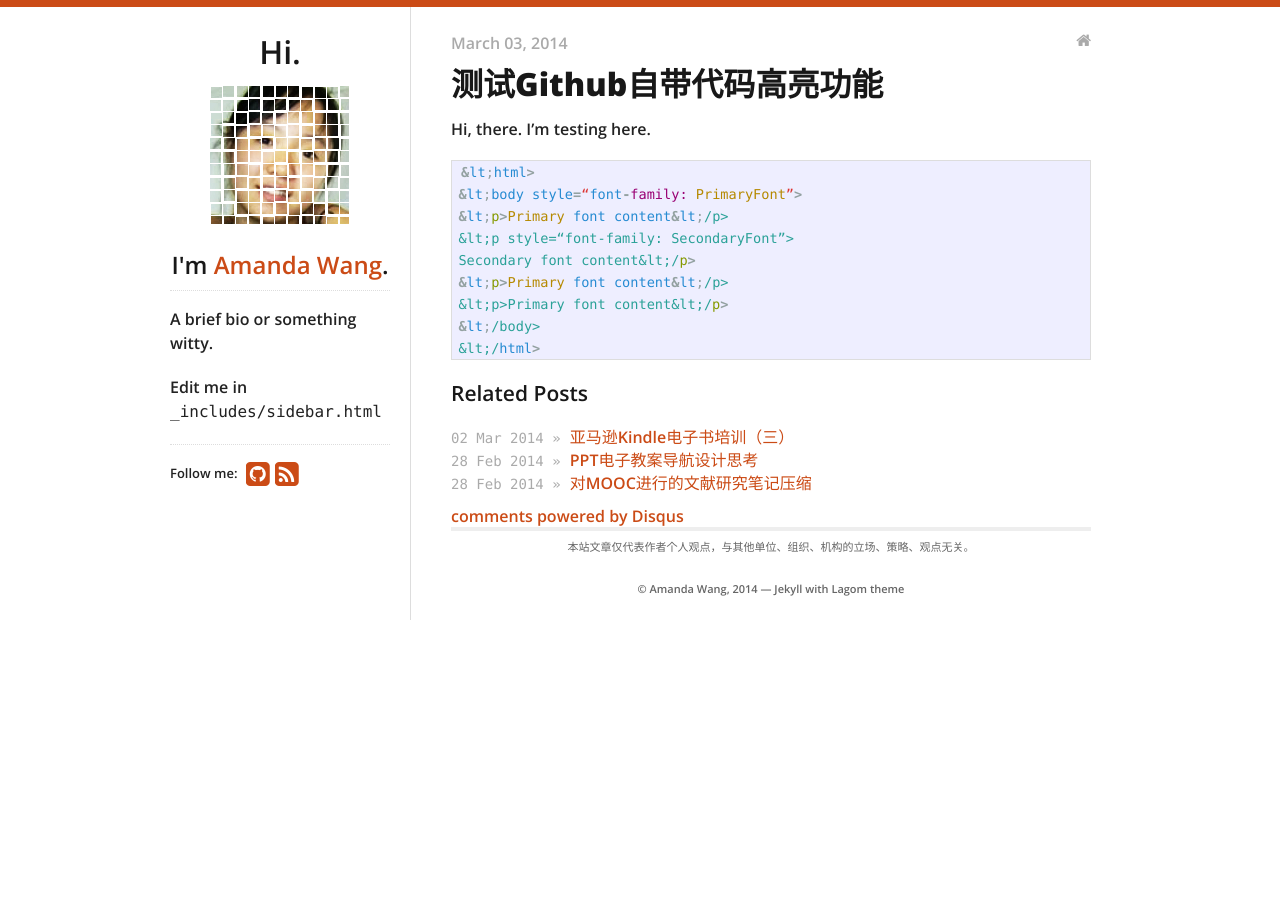
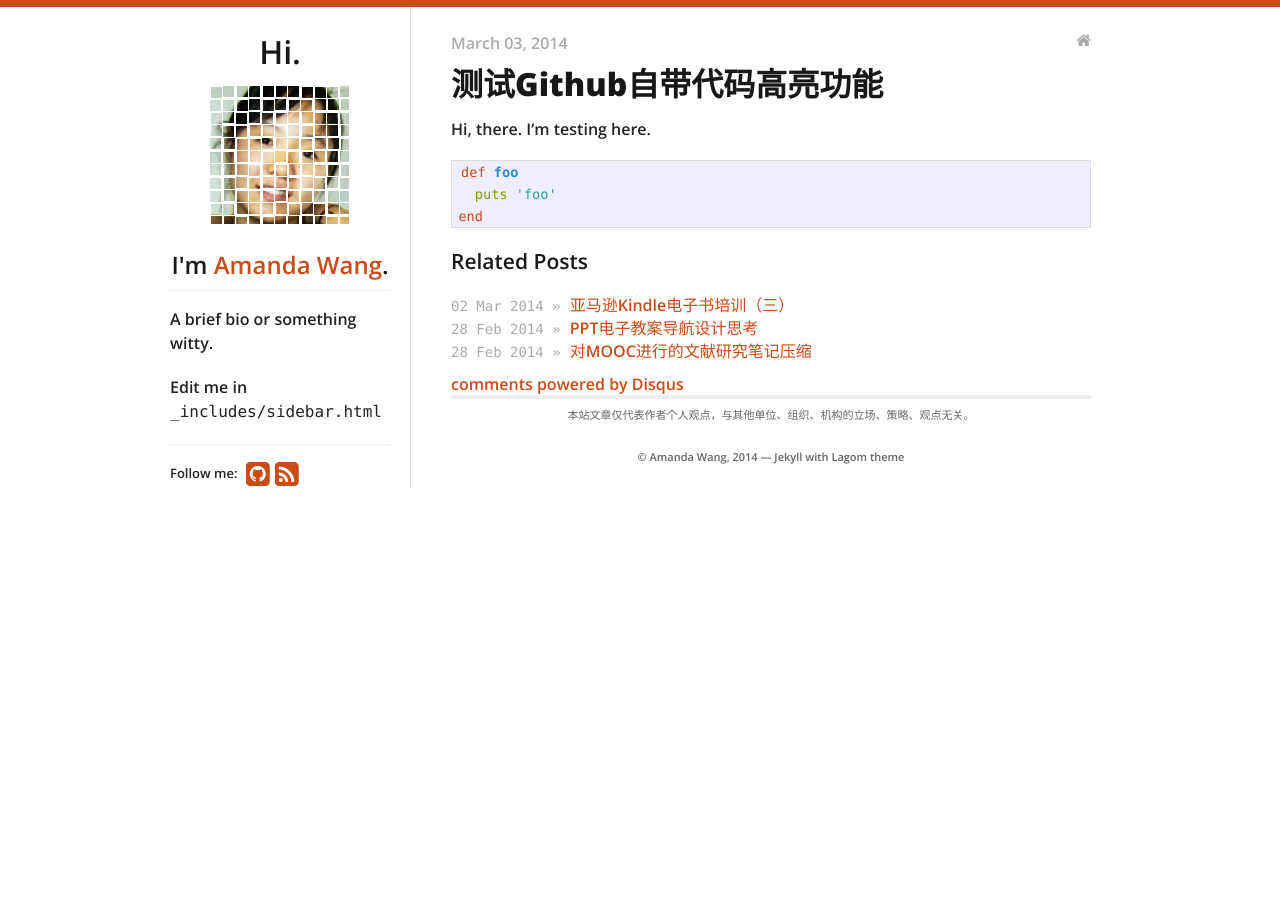
Before and after one commit to fantaghiro/fantaghiro.github.io, a Jekyll site: the page built from _posts/2014-03-03-code-highlight-testing.markdown, in a window 1280 px wide. Built offline with Jekyll 4.4.1, drawn with Linux system fonts in a browser that asks for light colours; nearby versions of some CDN libraries; comment, search, counter and statistics services are not loaded.

Commit message:
Update 2014-03-03-code-highlight-testing.markdown

```diff
--- a/_posts/2014-03-03-code-highlight-testing.markdown
+++ b/_posts/2014-03-03-code-highlight-testing.markdown
@@ -9,13 +9,7 @@ tags:
 Hi, there. I'm testing here.
 
 {% highlight ruby %}
-&lt;html>
-&lt;body style=“font-family: PrimaryFont”>
-&lt;p>Primary font content&lt;/p>
-&lt;p style=“font-family: SecondaryFont”>
-Secondary font content&lt;/p>
-&lt;p>Primary font content&lt;/p>
-&lt;p>Primary font content&lt;/p>
-&lt;/body>
-&lt;/html>
+def foo
+  puts 'foo'
+end
 {% endhighlight %}
```
